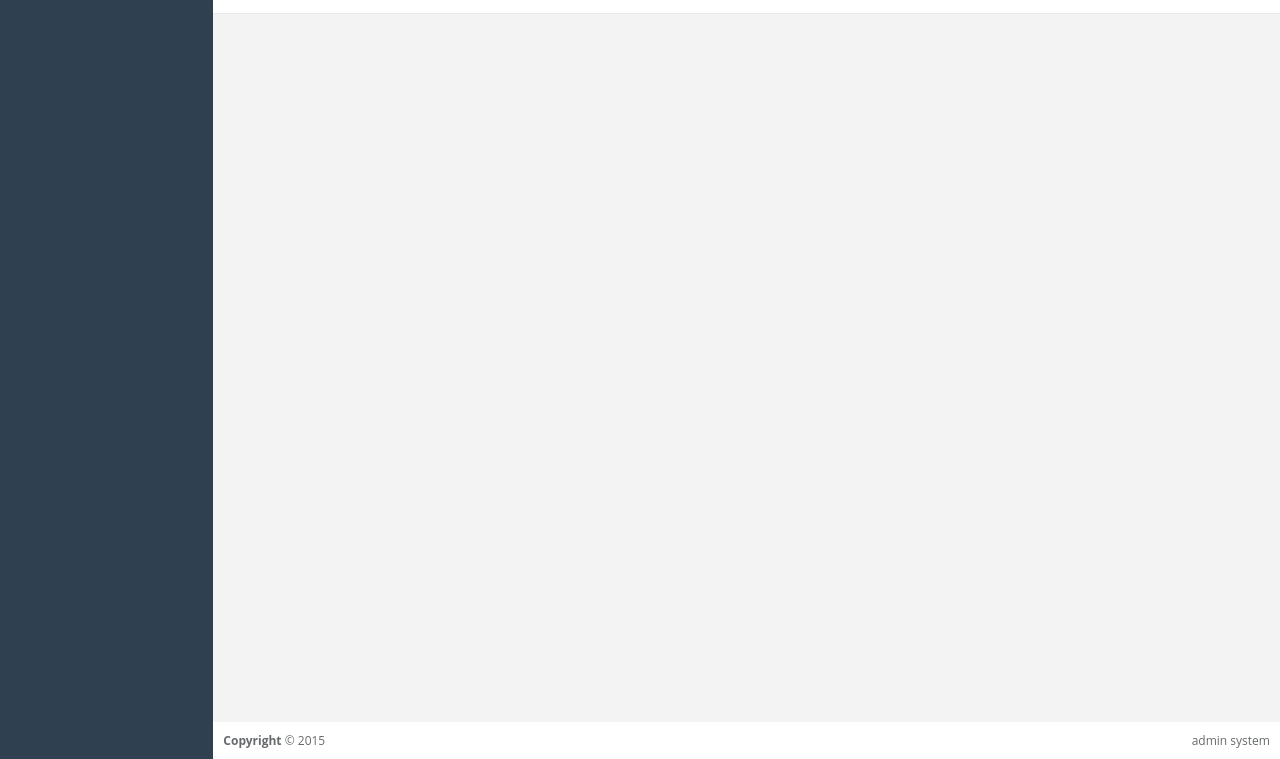
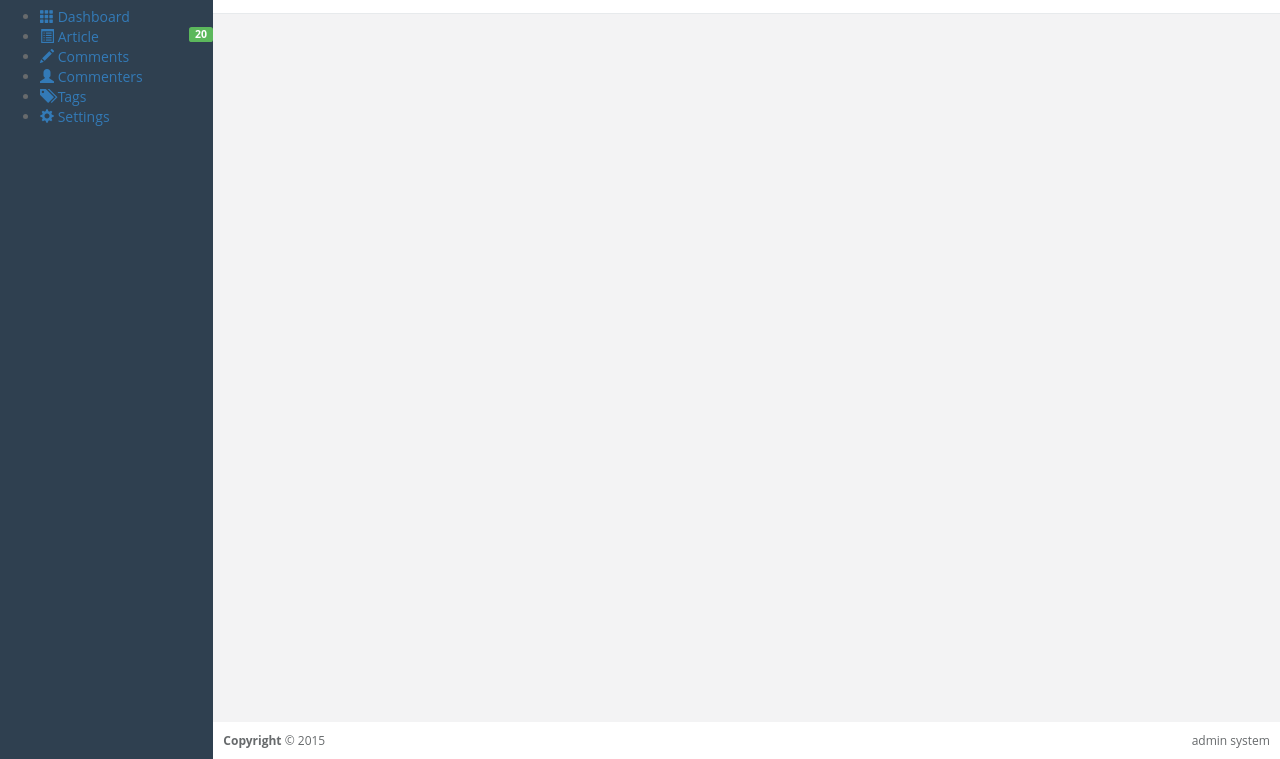
Before and after one commit to aflek/bootstrap-blog, a plain HTML site: page admin/index.html in a window 1280 px wide. Shown: the part 41-800 px from the top of the page. Drawn offline with nearby package versions, Linux system fonts and the light colour scheme.

Commit message:
+ left menu items

```diff
--- a/admin/index.html
+++ b/admin/index.html
@@ -25,6 +25,61 @@
             <!--side menu-->
             <div class="col-md-2 display-table-cell valign-top" id="side-menu">
                 <h1>Navigation</h1>
+                <ul>
+                    <li class="link">
+                        <a href="index.html">
+                            <span class="glyphicon glyphicon-th"></span>
+                            <span>Dashboard</span>
+                        </a>
+                    </li>
+                    <li class="link">
+                        <a href="#collapse-post" data-toggle="collapse" aria-controls="collapse-post">
+                            <span class="glyphicon glyphicon-list-alt" aria-hidden="true"></span>
+                            <span>Article</span>
+                            <span class="label label-success pull-right">20</span>
+                        </a>
+                        <ul class="collapse collapseable" id="collapse-post">
+                            <li><a href="new-article.html">Create New</a></li>
+                            <li><a href="articles.html">View Article</a></li>
+                        </ul>
+                    </li>
+                    <li class="link">
+                        <a href="#collapse-comments" data-toggle="collapse" aria-controls="collapse-comments">
+                            <span class="glyphicon glyphicon-pencil" aria-hidden="true"></span>
+                            <span>Comments</span>
+                        </a>
+                        <ul class="collapse collapseable" id="collapse-comments">
+                            <li>
+                                <a href="approved.html">Approved
+                                    <span class="label label-success pull-right">10</span>
+                                </a>
+                            </li>
+                            <li>
+                                <a href="approved.html">Unapproved
+                                    <span class="label label-warning pull-right">10</span>
+                                </a>
+                            </li>
+                        </ul>
+                    </li>
+                    <li class="link">
+                        <a href="commenters.html">
+                            <span class="glyphicon glyphicon-user"></span>
+                            <span>Commenters</span>
+                        </a>
+                    </li>
+                    <li class="link">
+                        <a href="tags.html">
+                            <span class="glyphicon glyphicon-tags"></span>
+                            <span>Tags</span>
+                        </a>
+                    </li>
+                    <li class="link">
+                        <a href="settings.html">
+                            <span class="glyphicon glyphicon-cog"></span>
+                            <span>Settings</span>
+                        </a>
+                    </li>
+                </ul>
             </div><!--side menu-->
             <!--main content area-->
             <div class="col-md-10 display-table-cell valign-top">
```
